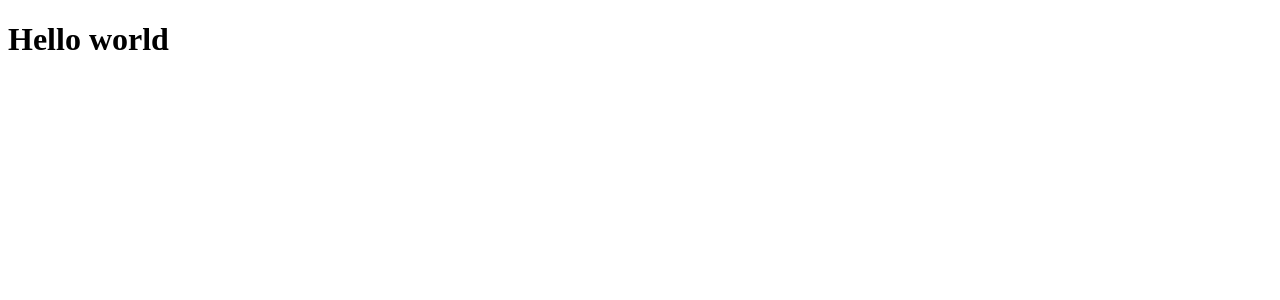
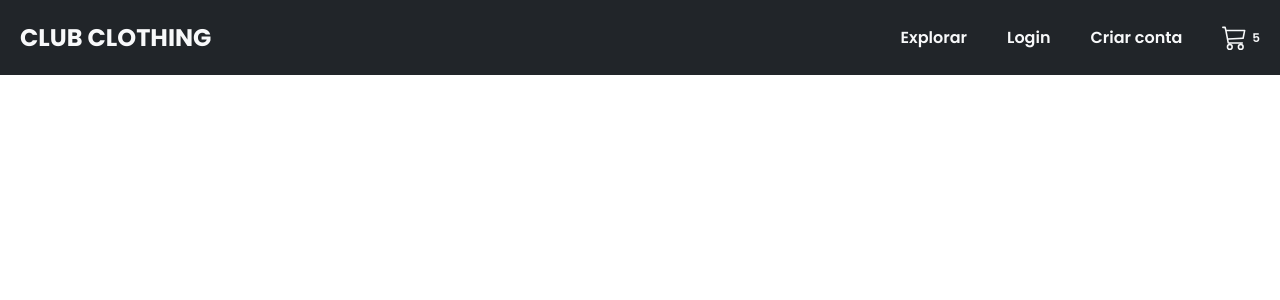
Before and after one commit to Martins-Guilherme/ecommerce, a React (Create React App) app: page / in a window 1280 px wide. Shown: the top 300 px of the page. Built offline with nearby package versions, Linux system fonts and the light colour scheme.

Commit message:
feat: add header component

```diff
--- a/eslint.config.js
+++ b/eslint.config.js
@@ -25,5 +25,6 @@ export default {
     'react/react-in-jsx-scope': 'off',
     'react/jsx-uses-react': 'off',
     'prettier/prettier': 'error',
+    '@typescript-eslint/no-unused-vars': 'off',
   },
 };
--- a/src/App.tsx
+++ b/src/App.tsx
@@ -1,11 +1,18 @@
-import { FunctionComponent, useState } from 'react';
+import { FunctionComponent } from 'react';
+
+import Header from './components/header/header.component';
 
 interface AppProps {
   message?: string;
 }
 
-const App: FunctionComponent<AppProps> = ({ message }) => {
-  return <h1>Hello world</h1>;
+const App: FunctionComponent<AppProps> = ({ message = '' }) => {
+  console.log(message);
+  return (
+    <>
+      <Header />
+    </>
+  );
 };
 
 export default App;
--- /dev/null
+++ b/src/components/header/header.component.tsx
@@ -0,0 +1,22 @@
+import { BsCart3 } from 'react-icons/bs';
+import './header.style.css';
+
+const Header = () => {
+  return (
+    <div className="header-container">
+      <h2 className="header-title">CLUB CLOTHING</h2>
+
+      <div className="header-items">
+        <div className="header-item">Explorar</div>
+        <div className="header-item">Login</div>
+        <div className="header-item">Criar conta</div>
+        <div className="header-item">
+          <BsCart3 size={25} />{' '}
+          <span style={{ fontSize: 12, marginLeft: 5 }}>5</span>
+        </div>
+      </div>
+    </div>
+  );
+};
+
+export default Header;
--- /dev/null
+++ b/src/components/header/header.style.css
@@ -0,0 +1,33 @@
+.header-container {
+  width: 100%;
+  background-color: #212529;
+  display: flex;
+  justify-content: space-between;
+  align-items: center;
+  padding: 20px;
+  color: #f8f9fa;
+}
+
+.header-title {
+  font-weight: bold;
+  font-size: 1.5rem;
+}
+
+.header-items {
+  display: flex;
+  align-items: center;
+  justify-content: space-between;
+}
+
+.header-item {
+  font-weight: 600;
+  font-size: 1rem;
+  display: flex;
+  align-items: center;
+}
+
+.header-item:nth-child(1),
+.header-item:nth-child(2),
+.header-item:nth-child(3) {
+  margin-right: 40px;
+}
--- a/src/index.css
+++ b/src/index.css
@@ -9,6 +9,7 @@
   flex-direction: column;
   height: 100%;
 }
-html, body{
+html,body {
+  width: 100%;
   height: 100%;
 }
```
Also changed, not shown: package.json (+8 -0 lines), public/index.html (+0 -10 lines), src/index.tsx (+3 -6 lines), .eslintrc.json, 2 other files (tests, documents, lock files or other folders).
